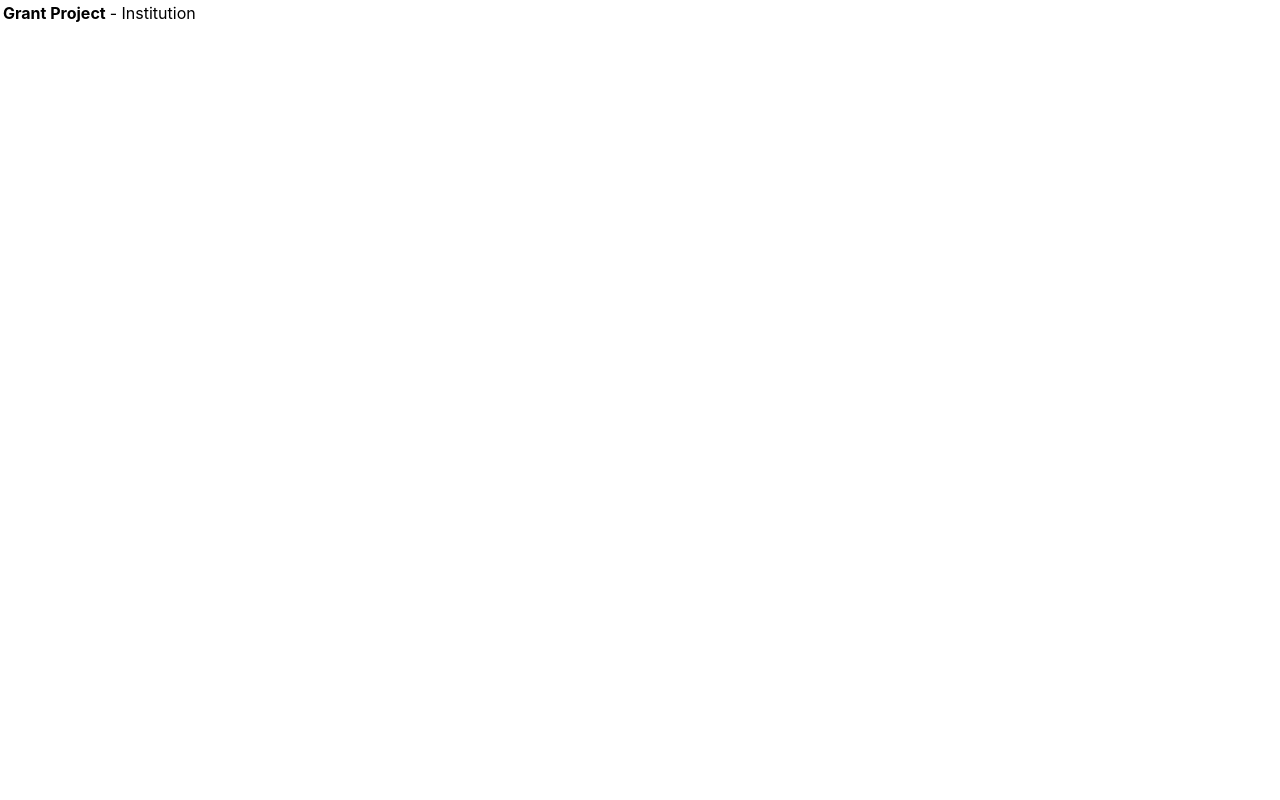
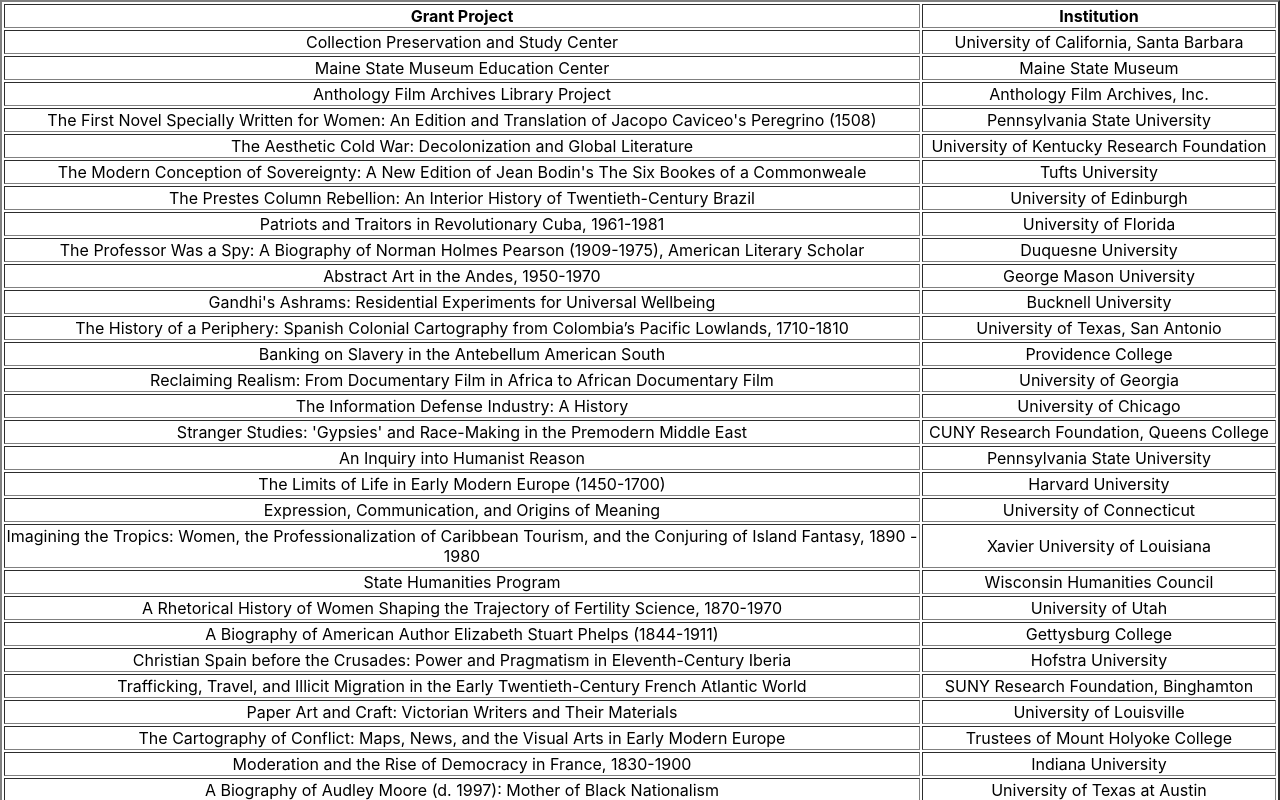
Before and after one commit to kpc23/DataDrivenReactApp, a React (Create React App) app: page / in a window 1280 px wide. Shown: the top 800 px of the page. Built offline with nearby package versions, Linux system fonts and the light colour scheme.

Commit message:
Part 6 small table completed. Displays Proj Name and Institution. For personal display, added border of 2 line 38.

```diff
--- a/src/App.js
+++ b/src/App.js
@@ -3,7 +3,7 @@
 import { useEffect, useState} from "react";
 
 function App() {
-	const [data, setData] = useState([{}]);
+	const [data, setData] = useState([]);
 
 	useEffect(() =>
   {
@@ -15,20 +15,51 @@
       if (response.ok)
       {
 		    const result = await response.json();
-        console.log(result.Grants.Grant);
+        // console.log(result.Grants.Grant);
 
-        setData(result.data);
+        setData(result.Grants.Grant);
       }
 		}
 		fetchData();
 
-	}, [data]);
+	}, []);
 
-// function TableRow(props){
-//
-// }
+function TableRow(grant){
+  return (
+    <tr>
+      <td>{grant.grant.ProjectTitle}</td>
+      <td>{grant.grant.Institution}</td>
+    </tr>
+  );
+}
 
+function Table({grants}){
+  return(
+    <table border= {2}>
+      <thead>
+          <tr>
+            <th>
+              Grant Project
+            </th>
+            <th>
+              Institution
+            </th>
+          </tr>
+        </thead>
 
+        <tbody>
+          {grants.map((grant, index) =>
+
+            <TableRow key = {index}
+                      grant = {grant}
+            />
+          )}
+
+        </tbody>
+    </table>
+
+  )
+}
 
   return (
     <div className="App">
@@ -47,29 +78,7 @@
         </a>
 
       </header> */}
-
-      <table>
-        <thead>
-          <tr>
-            <th>
-              Grant Project
-            </th>
-            <td>
-               - Institution
-            </td>
-          </tr>
-        </thead>
-
-        <tbody>
-          {/*Grant information Here */}
-
-
-
-        </tbody>
-      </table>
-
-
-
+      <Table grants = {data}/>
     </div>
   );
 }
```
